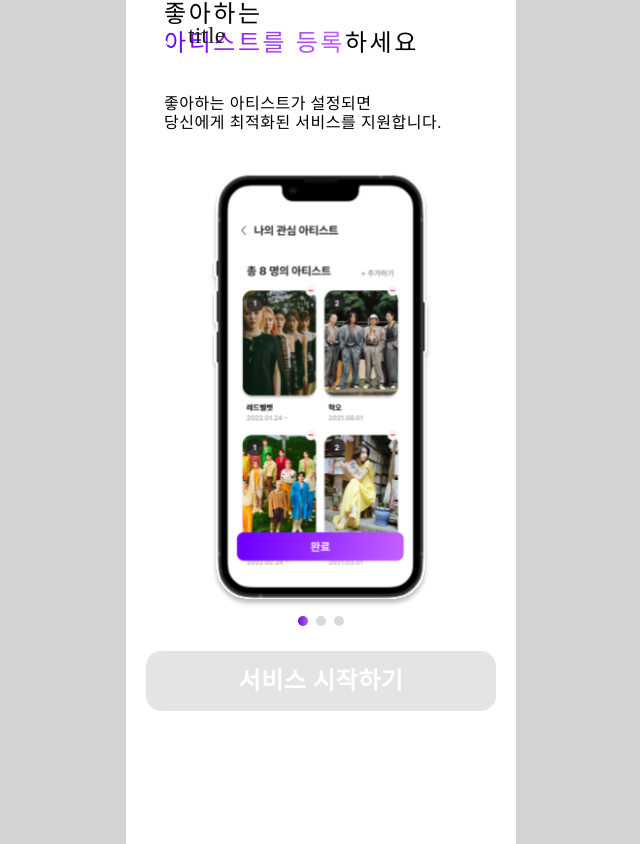
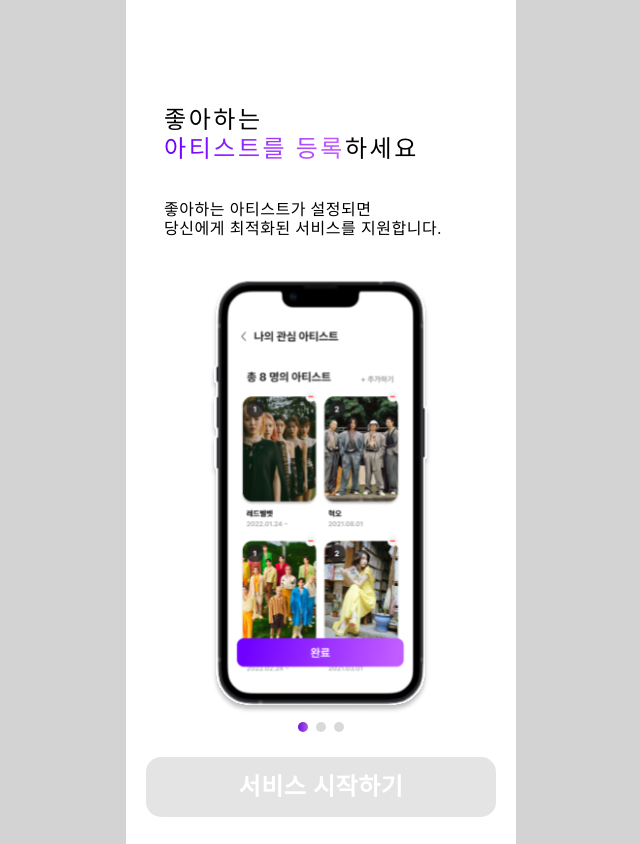
Before and after one commit to Likelion-Inha-10/Duckku-fe, a React (Create React App) app: page / in a window 1280 px wide. Shown: the whole page, without its empty margins (319-959 px from the left). Built offline with nearby package versions, Linux system fonts and the light colour scheme; a web font is replaced by a local one.

Commit message:
feat: 튜토리얼 페이지

```diff
--- a/src/duckku-ui/ResponsiveHeader/index.jsx
+++ b/src/duckku-ui/ResponsiveHeader/index.jsx
@@ -60,7 +60,6 @@ const Header = (props) => {
 
   useEffect(() => {
     window.addEventListener("scroll", updateScroll);
-    console.log(currentY);
   });
 
   const moveToBack = () => {
@@ -69,7 +68,7 @@ const Header = (props) => {
 
   return (
     <Wrapper>
-      {currentY < 561 ? (
+      {currentY < 501 ? (
         <Wrapper>
           <Margin width="20" />
           <Back onClick={moveToBack} back={props.back}>
--- a/src/pages/Intro/index.jsx
+++ b/src/pages/Intro/index.jsx
@@ -2,12 +2,14 @@ import Layout from "../../duckku-ui/Layout";
 import Margin from "../../duckku-ui/Margin";
 import Typography from "../../duckku-ui/Typography";
 import styled from "styled-components";
-import { ReactComponent as Tutorial01 } from "../../assets/svgs/tutorial01.svg";
+import Tutorial01 from "../../assets/svgs/tutorial01.svg";
+import Tutorial02 from "../../assets/svgs/tutorial02.svg";
+import Tutorial03 from "../../assets/svgs/tutorial03.svg";
 import Button from "../../duckku-ui/Button";
 import Slider from "react-slick";
 import Flex from "../../duckku-ui/Flex";
 import "./components/slick.css";
-import Header from "./../../duckku-ui/ResponsiveHeader/index";
+import { useState } from "react";
 
 const StyledSlider = styled(Slider)`
   &,
@@ -47,6 +49,11 @@ const StyledSpan = styled.span`
   font-family: "Pretendard-Bold";
 `;
 
+const StyledImg = styled.img`
+  width: 234px;
+  height: 447px;
+`;
+
 const Intro = () => {
   const settings = {
     dots: true,
@@ -68,11 +75,14 @@ const Intro = () => {
       </div>
     ),
     dotsClass: "dots_custom",
+    afterChange: (current) => setSlide(current),
   };
+
+  const [slide, setSlide] = useState(0);
 
   return (
     <Layout>
-      <Header back title="title" />
+      <Margin height="106" />
       <StyledSlider {...settings}>
         <SlideWrapper>
           <Flex justify="center">
@@ -95,7 +105,7 @@ const Intro = () => {
 
           <Margin height="36" />
           <Flex justify="center">
-            <Tutorial01 width="234" height="447" />
+            <StyledImg src={Tutorial01} />
           </Flex>
         </SlideWrapper>
 
@@ -119,7 +129,7 @@ const Intro = () => {
           <Margin height="36" />
 
           <Flex justify="center">
-            <Tutorial01 width="234" height="447" />
+            <StyledImg src={Tutorial02} />
           </Flex>
         </SlideWrapper>
 
@@ -143,12 +153,22 @@ const Intro = () => {
           <Margin height="36" />
 
           <Flex justify="center">
-            <Tutorial01 width="234" height="447" />
+            <StyledImg src={Tutorial03} />
           </Flex>
         </SlideWrapper>
       </StyledSlider>
 
       <Margin height="36" />
+      {slide === 2 ? (
+        <Button
+          width="350"
+          height="60"
+          borderRadius="15"
+          backgroundColor="main"
+        >
+          서비스 시작하기
+        </Button>
+      ) : (
         <Button
           width="350"
           height="60"
@@ -157,6 +177,7 @@ const Intro = () => {
         >
           서비스 시작하기
         </Button>
+      )}
     </Layout>
   );
 };
```
Also changed, not shown: src/assets/svgs/tutorial02.svg (added), src/assets/svgs/tutorial03.svg (added). Lines whose indentation alone changed are shown as unchanged.
